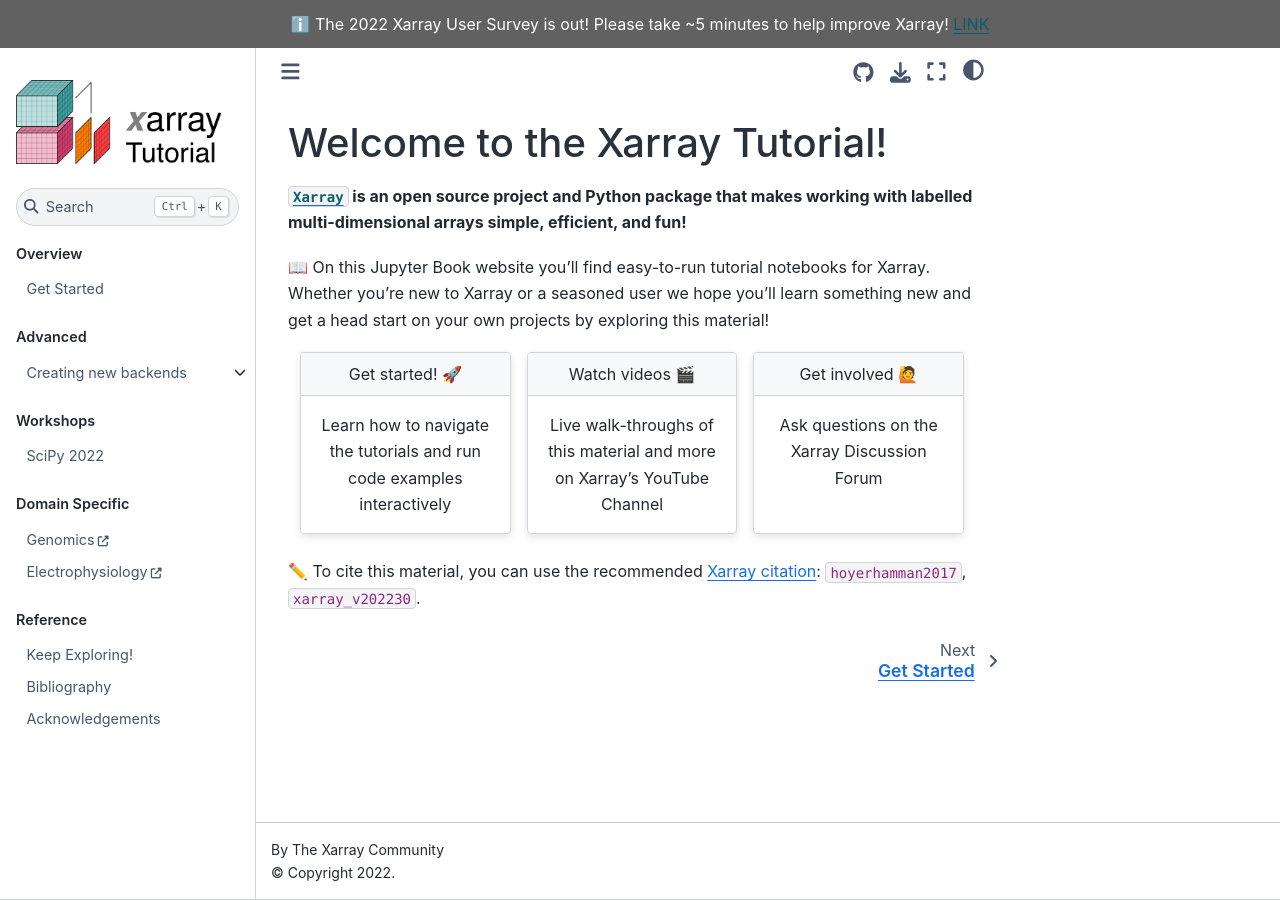
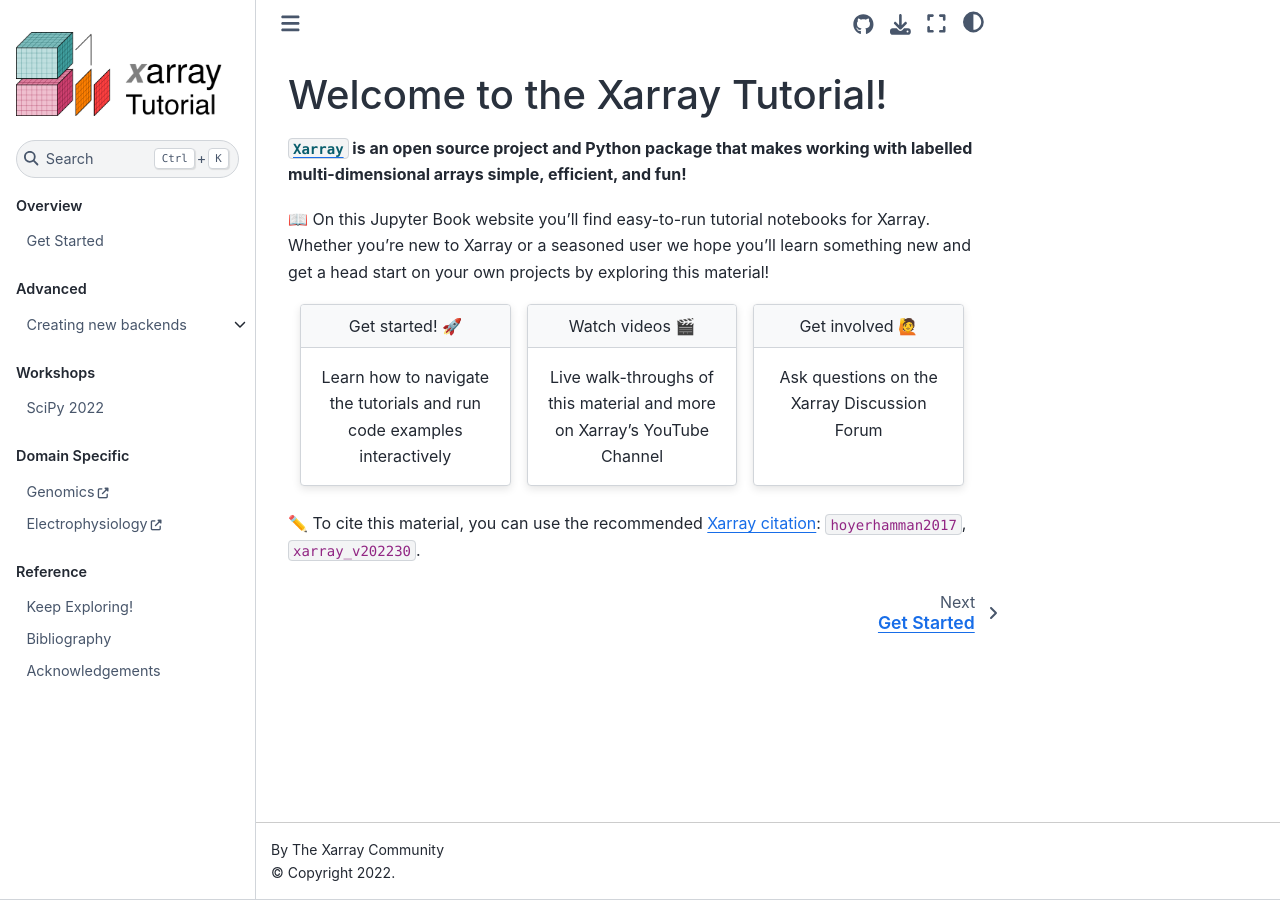
Before and after one commit to xarray-contrib/xarray-tutorial, a Jupyter Book: the page built from intro.md, in a window 1280 px wide. Built offline with Jupyter Book 1.0.4 settings and Sphinx 7.4.7 and the Sphinx Book theme 1.1.4, drawn with Linux system fonts in a browser that asks for light colours; pages that are not in the unit, such as notebooks, are missing from menus; cross-references to code outside the pages are shown as plain code.

Commit message:
remove user survery banner (#145)

```diff
--- a/_config.yml
+++ b/_config.yml
@@ -8,7 +8,6 @@
 # See https://jupyterbook.org/customize/config.html#add-a-link-to-your-repository
 html:
   # NOTE: this announcement shows up on all pages
-  announcement: 'ℹ️ The 2022 Xarray User Survey is out! Please take ~5 minutes to help improve Xarray! <a href="https://docs.google.com/forms/d/e/1FAIpQLSfnMd8UsC1XP1lPuFczl148VfpmwnFu4a0Z94odt1L6U0R0Pw/viewform">LINK</a>'
   home_page_in_navbar: false
   use_edit_page_button: true
   use_issues_button: true
```
